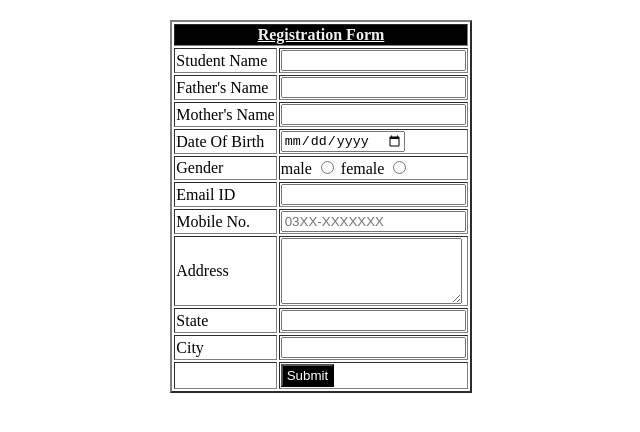
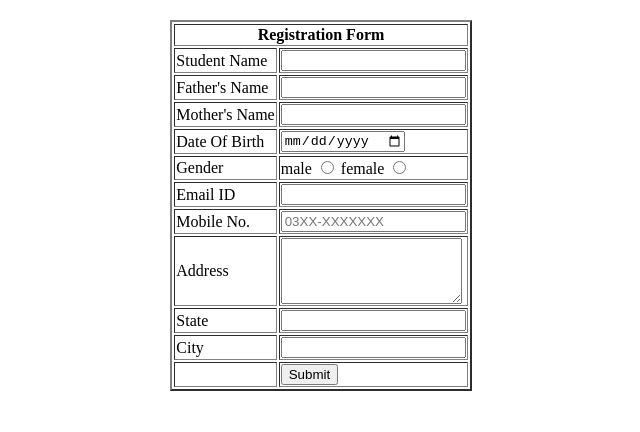
Before and after one commit to Hasnain-Jabbar/Assignement_No-2, a plain HTML site: page registration form.html in a window 1280 px wide. Shown: the whole page, without its empty margins (319-959 px from the left). Drawn offline with Linux system fonts and the light colour scheme.

Commit message:
changing

```diff
--- a/stylesheet.css
+++ b/stylesheet.css
@@ -1,9 +1,5 @@
 body{font-family: 'Times New Roman', Times, serif;}
 table{margin-left: auto;margin-right: auto;margin-top: 20px;}
-#Of{ text-decoration:underline solid rgb(255, 255, 255);
-     color: #efefef;
-     background-color: rgb(0, 0, 0);
-   }
-  button{background-color: black;
+  button:hover{background-color: black;
   color: white;
 padding: 2px 4px 2px 4px;}
```
Also changed, not shown: index.html (+1 -1 lines).
